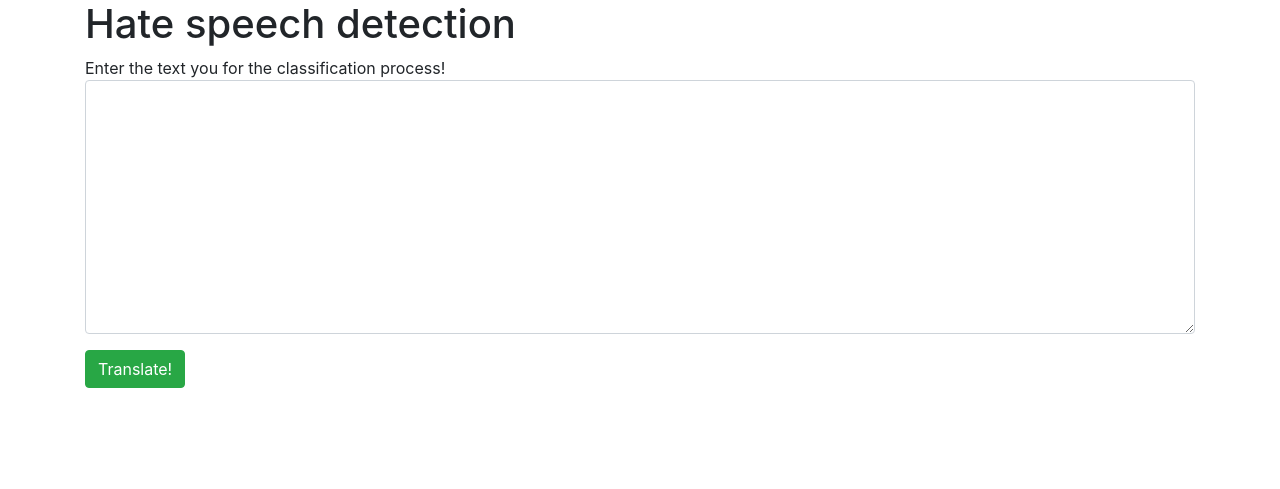
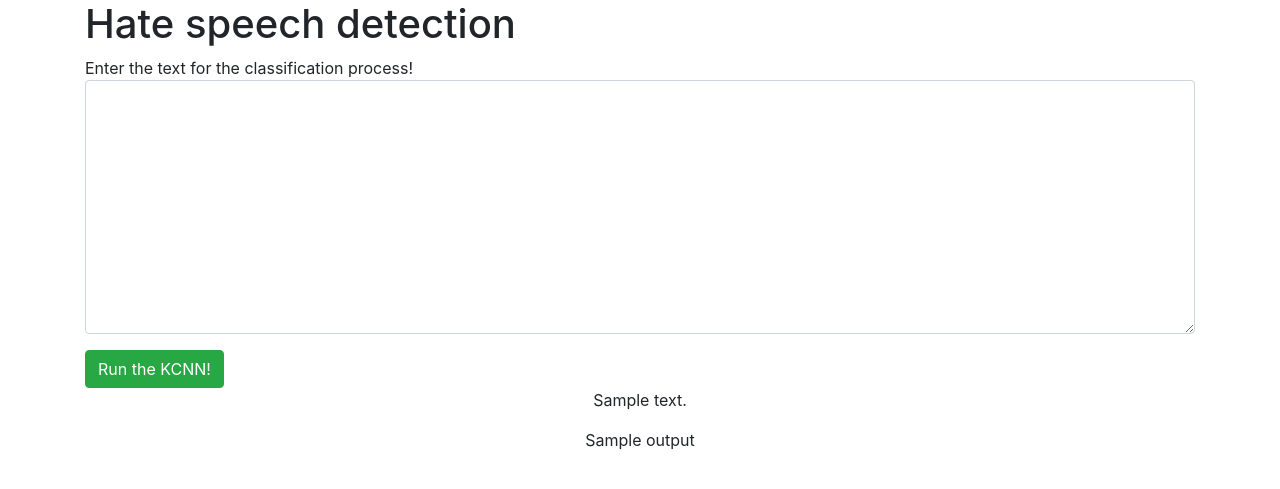
Before and after one commit to alessandrocuda/ReSt, a Flask app: template app/templates/index.html in a window 1280 px wide. Shown: the top 489 px of the page. Run offline with Flask 2, Linux system fonts and the light colour scheme; the template is opened without the code that fills it: most values are stand-ins (such as "Sample title", 1, 10 or a date in 2020); parts of the project's set-up code (start-up, migrations or seed data) failed here and were passed over.

Commit message:
Update index page

```diff
--- a/app/app.py
+++ b/app/app.py
@@ -22,8 +22,9 @@ def index_post():
 
     # Call render template, passing the translated text,
     # original text, and target language to the template
-    return render_template(
-        'results.html',
-        result=y,
-        original_text=original_text,
-    )
+    return render_template("index.html", output = y[0][0], text = original_text)
+    #return render_template(
+    #    'results.html',
+    #    result=y,
+    #    original_text=original_text,
+    #)
--- a/app/templates/index.html
+++ b/app/templates/index.html
@@ -10,15 +10,17 @@
 <body>
     <div class="container">
         <h1>Hate speech detection</h1>
-        <div>Enter the text you for the classification process!</div>
+        <div>Enter the text for the classification process!</div>
         <div>
             <form method="POST">
                 <div class="form-group">
                     <textarea name="text" cols="20" rows="10" class="form-control"></textarea>
                 </div>
                 <div>
-                    <button type="submit" class="btn btn-success">Translate!</button>
+                    <button type="submit" class="btn btn-success">Run the KCNN!</button>
                 </div>
+                <p style="text-align: center;">{{ text }}</p>
+                <p style="text-align: center;">{{ output }}</p>
             </form>
         </div>
     </div>
```
